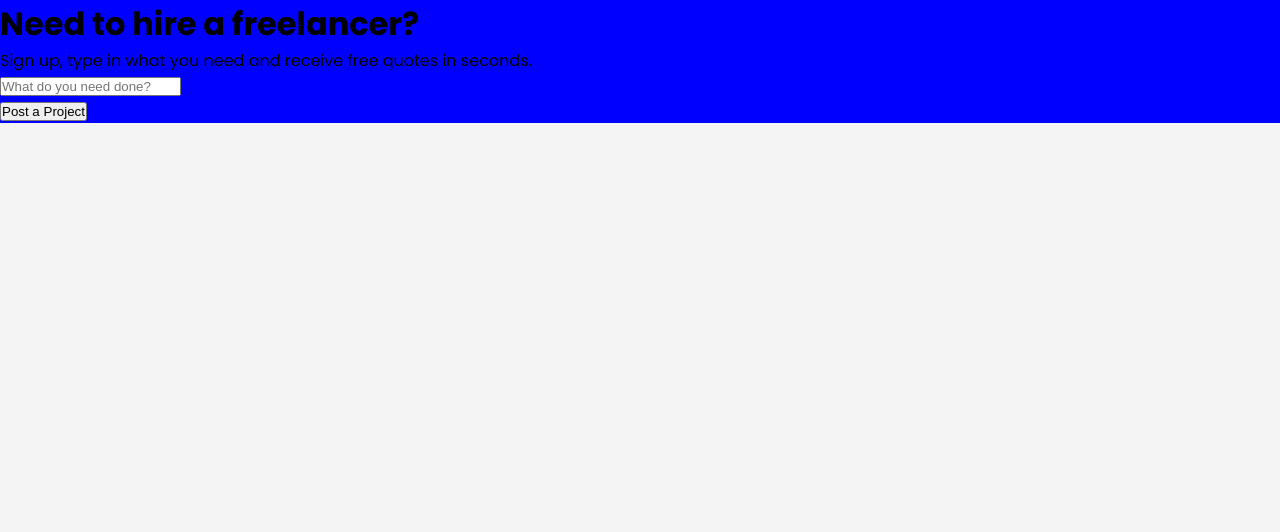
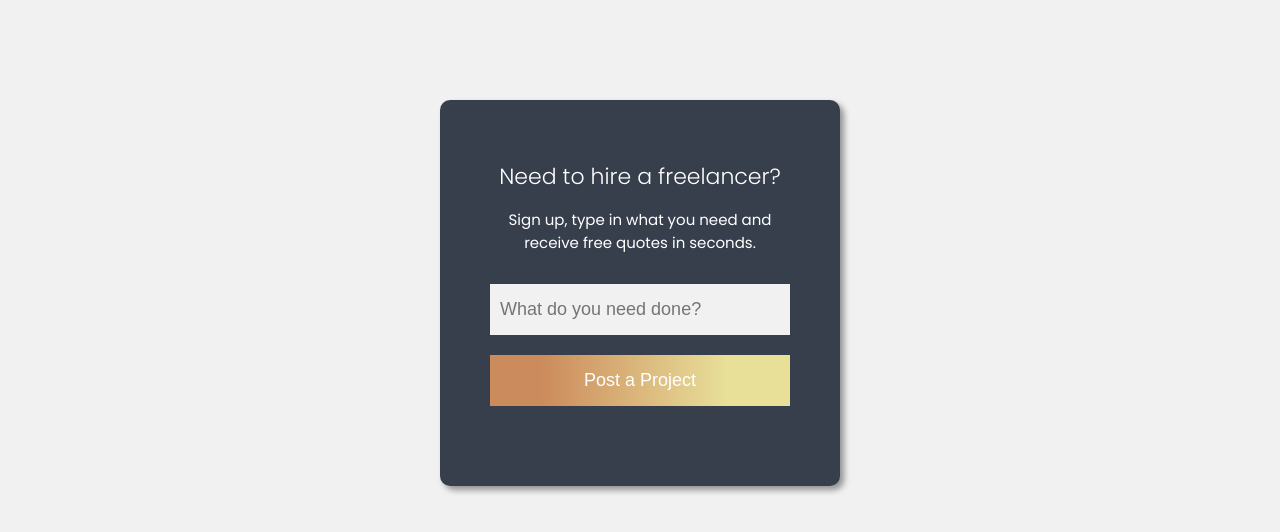
Before and after one commit to waltercoimbra/html_css_, a plain HTML site: page 05-box-model-and-positioning/09-freelance-form-challenge/index.html in a window 1280 px wide. Drawn offline with Linux system fonts and the light colour scheme.

Commit message:
commiting

```diff
--- a/05-box-model-and-positioning/09-freelance-form-challenge/index.html
+++ b/05-box-model-and-positioning/09-freelance-form-challenge/index.html
@@ -13,7 +13,7 @@
     <title>HTML & CSS Sandbox</title>
   </head>
   <body>
-    <main>
+
       <div class="container">
         <div class="card">
           <h1>Need to hire a freelancer?</h1>
@@ -34,6 +34,6 @@
           </form>
         </div>
       </div>
-    </main>
+
   </body>
 </html>
--- a/05-box-model-and-positioning/09-freelance-form-challenge/styles.css
+++ b/05-box-model-and-positioning/09-freelance-form-challenge/styles.css
@@ -6,8 +6,50 @@
 
 body {
   font-family: 'Poppins', sans-serif;
-  background: #f4f4f4;
+  background: #f1f1f1;
 }
 .container {
-	background-color:blue;
+
+	width:400px;
+	margin:100px auto;
 }
+.card {
+	background:#373f4d;
+	color:#fff;
+	border-radius: 10px;
+	text-align: center;
+	padding:60px 50px;
+	box-shadow:4px 4px 6px rgba(0,0,0,0.4);
+}
+.card .form-group {
+	margin-bottom:20px;
+}
+.card h1 {
+	font-size:22px;
+	margin-bottom:15px;
+	font-weight:300;
+}
+.card p {
+	font-size: 15px;
+	margin-bottom:30px;
+}
+.card input[type='text'] {
+	width:100%;
+	padding:15px 10px;
+	font-size: large;
+	border:none;
+	background-color:#f1f1f1;
+}
+.card button {
+	width:100%;
+	padding:15px 10px;
+	font-size:large;
+	background: #cc8b5c;
+	background: linear-gradient(90deg, rgba(204, 139, 92, 1) 17%, rgba(232, 223, 153, 1) 79%);
+	border:none;
+	color:#fff;
+	cursor:pointer;
+}
+.card button:hover {
+	background-color:linear-gradient(90deg, rgba(200, 150, 92, 1) 17%, rgba(200, 223, 153, 1) 79%);;
+}
```
